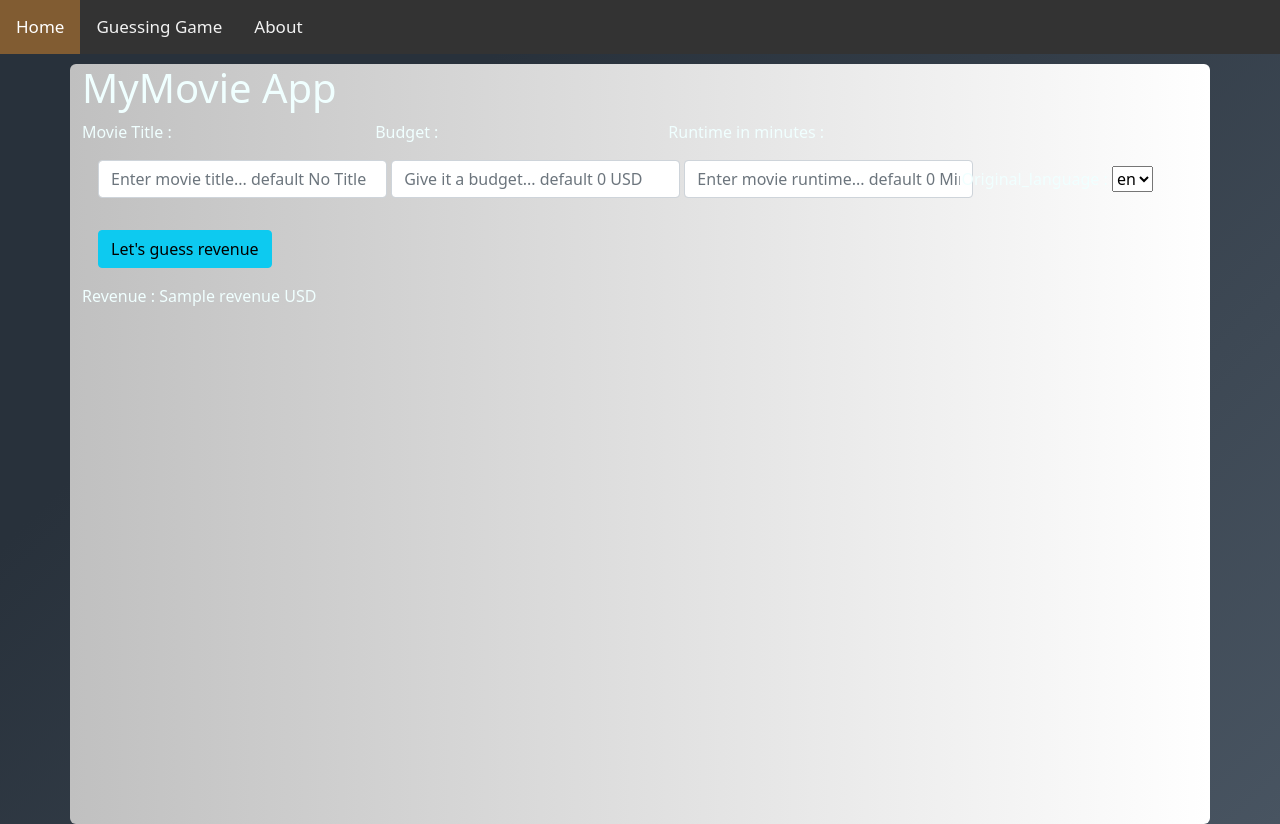
After one commit to HuyPham2101/AI-Movie-Predicting-Game, a Flask app: template templates/game.html in a window 1280 px wide. The commit adds this page. Run offline with Flask 2, Linux system fonts and the light colour scheme; the template is opened without the code that fills it: most values are stand-ins (such as "Sample title", 1, 10 or a date in 2020); parts of the project's set-up code (start-up, migrations or seed data) failed here and were passed over; some libraries are stand-ins or nearby versions.

```diff
--- a/app.py
+++ b/app.py
@@ -1,10 +1,13 @@
+import pickle
 from flask import Flask, render_template, request
-from nlp import predict_title
+from algo import predict_title, preprocess
 from string import Template
 from SPARQLWrapper import SPARQLWrapper, JSON
+import pandas as pd
+import numpy as np
 
 sparql = SPARQLWrapper("http://localhost:3030/TMDB/sparql")
-
+model = pickle.load(open('data/model.pkl', 'rb'))
 title_query = """
 PREFIX : <https://www.themoviedb.org/kaggle-export/>
 SELECT  ?title
@@ -13,6 +16,22 @@ SELECT  ?title
         :title ?title ;
     }
 """
+lang_query = """
+PREFIX : <https://www.themoviedb.org/kaggle-export/>
+SELECT Distinct ?lang
+    WHERE {
+    ?m a :Movie;
+        :original_language ?lang ;
+    }
+"""
+
+
+def query_lang():
+    sparql.setQuery(lang_query)
+    sparql.setReturnFormat(JSON)
+    results_dict = sparql.query().convert()
+    results = [t['lang']['value'] for t in results_dict['results']['bindings']]
+    return results
 
 
 def prepare():
@@ -76,5 +95,21 @@ def index():
         return render_template('index.html', info=[], warning='', suggestion='')
 
 
+@app.route("/game", methods=('GET', 'POST'))
+def guessing_game():
+    langs = query_lang()
+    if request.method == 'POST':
+        title = request.form['title'] if request.form['title'] else np.nan
+        budget = request.form['budget'] if request.form['budget'] else np.nan
+        runtime = request.form['runtime'] if request.form['runtime'] else np.nan
+        lang = request.form.get('lang_select')
+        data = pd.DataFrame({'title': [title], 'budget': [budget], 'runtime': [runtime], 'lang': [lang]})
+        data = preprocess(data)
+        result = model.predict(data)
+        return render_template('game.html', lang=langs, revenue=result[0])
+    else:
+        return render_template('game.html', lang=langs, revenue='')
+
+
 if __name__ == '__main__':
     app.run()
--- a/requirements.txt
+++ b/requirements.txt
@@ -2,3 +2,6 @@ flask~=1.1.2
 pandas~=1.2.1
 spacy~=2.3.5
 SPARQLWrapper~=1.8.5
+numpy~=1.19.5
+sklearn~=0.0
+scikit-learn~=0.24.1
--- a/templates/base.html
+++ b/templates/base.html
@@ -11,14 +11,14 @@
 <header>
  <div class="topnav">
   <a class="active" href="#home">Home</a>
-  <a href="#news">News</a>
-  <a href="#contact">Contact</a>
+  <a href="#game">Guessing Game</a>
   <a href="#about">About</a>
 </div>
 </header>
 <body>
 <div class="container">
     {%block content%}{%endblock%}
+    {%block game%}{%endblock%}
 </div>
 <!-- JavaScript Bundle with Popper -->
 <script src="https://cdn.jsdelivr.net/npm/bootstrap@5.0.0-beta1/dist/js/bootstrap.bundle.min.js" integrity="sha384-ygbV9kiqUc6oa4msXn9868pTtWMgiQaeYH7/t7LECLbyPA2x65Kgf80OJFdroafW" crossorigin="anonymous"></script>
--- /dev/null
+++ b/templates/game.html
@@ -0,0 +1,32 @@
+{% extends 'base.html' %}
+{% block game %}
+    <h1>{% block title %} MyMovie App {% endblock %}</h1>
+    <form method="post">
+        <div class="form-group">
+            <label> Movie Title :
+                <input type="text" name="title" placeholder="Enter movie title... default No Title" class="form-control margin"
+                       value="{{ request.form['title'] }}"/>
+            </label>
+            <label> Budget :
+                <input type="text" name="budget" placeholder="Give it a budget... default 0 USD" class="form-control margin"
+                       value="{{ request.form['budget'] }}"/>
+            </label>
+            <label> Runtime in minutes :
+                <input type="text" name="runtime" placeholder="Enter movie runtime... default 0 Minutes" class="form-control margin"
+                       value="{{ request.form['runtime'] }}"/>
+            </label>
+            <label> Original_language :
+                <select name="lang_select">
+                    {% for l in lang %}
+                        <option value={{ l }}>{{ l }}</option>
+                    {% endfor %}
+                </select>
+            </label>
+            <button class="btn btn-info margin" onclick="">Let's guess revenue</button>
+        </div>
+    </form>
+
+    <p id="revenue">Revenue :{% block revenue %}
+        {{ revenue }} {% endblock %} USD</p>
+
+{% endblock %}
```
Also changed, not shown: algo.py (added, +98 -0 lines), nlp.py (deleted, +0 -36 lines), 3 other files.
